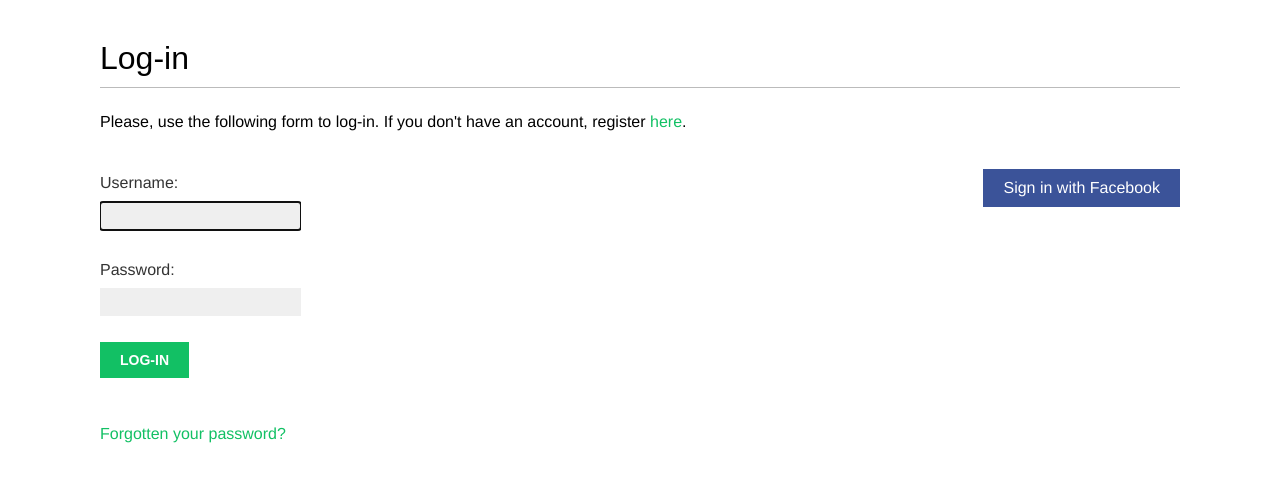
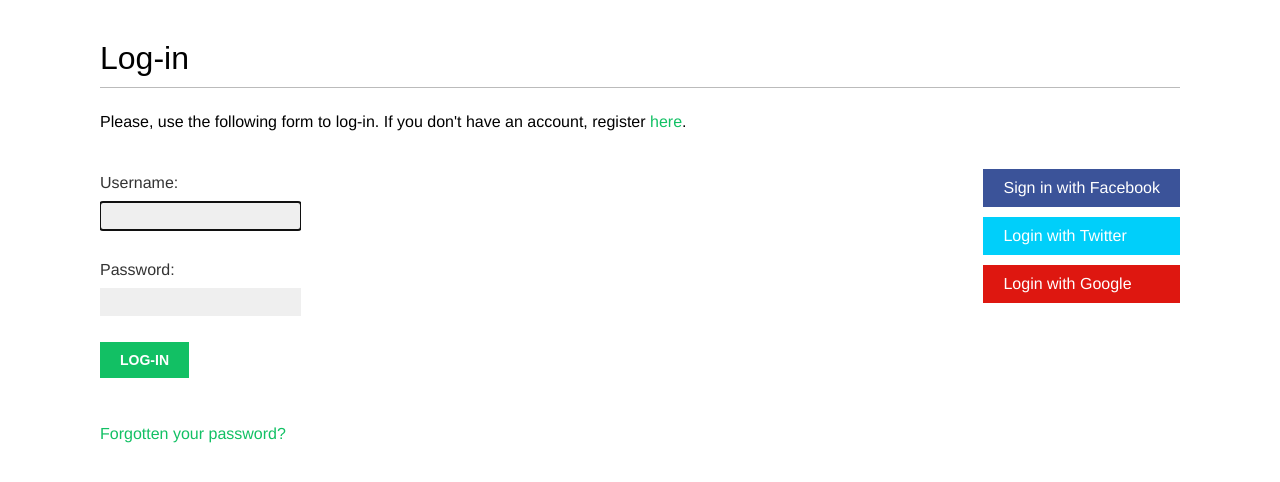
Before and after one commit to randyrodgers/social_website_project, a Django app: page /account/login/ in a window 1280 px wide. Shown: the part 47-529 px from the top of the page. Run offline with Django 3.2, Linux system fonts and the light colour scheme; parts of the project's set-up code (start-up, migrations or seed data) failed here and were passed over; some web fonts are replaced.

Commit message:
added social authentication through google

```diff
--- a/bookmarks/account/templates/registration/login.html
+++ b/bookmarks/account/templates/registration/login.html
@@ -26,6 +26,12 @@
             <li class="facebook">
                 <a href="{% url 'social:begin' 'facebook' %}">Sign in with Facebook</a>
             </li>
+            <li class="twitter">
+                <a href="{% url 'social:begin' 'twitter' %}">Login with Twitter</a>
+            </li>
+            <li class="google">
+                <a href="{% url 'social:begin' 'google-oauth2' %}">Login with Google</a>
+            </li>
         </ul>
     </div>
 {% endblock %}
```
Also changed, not shown: bookmarks/bookmarks/settings.py (+10 -1 lines), 1 other file.
